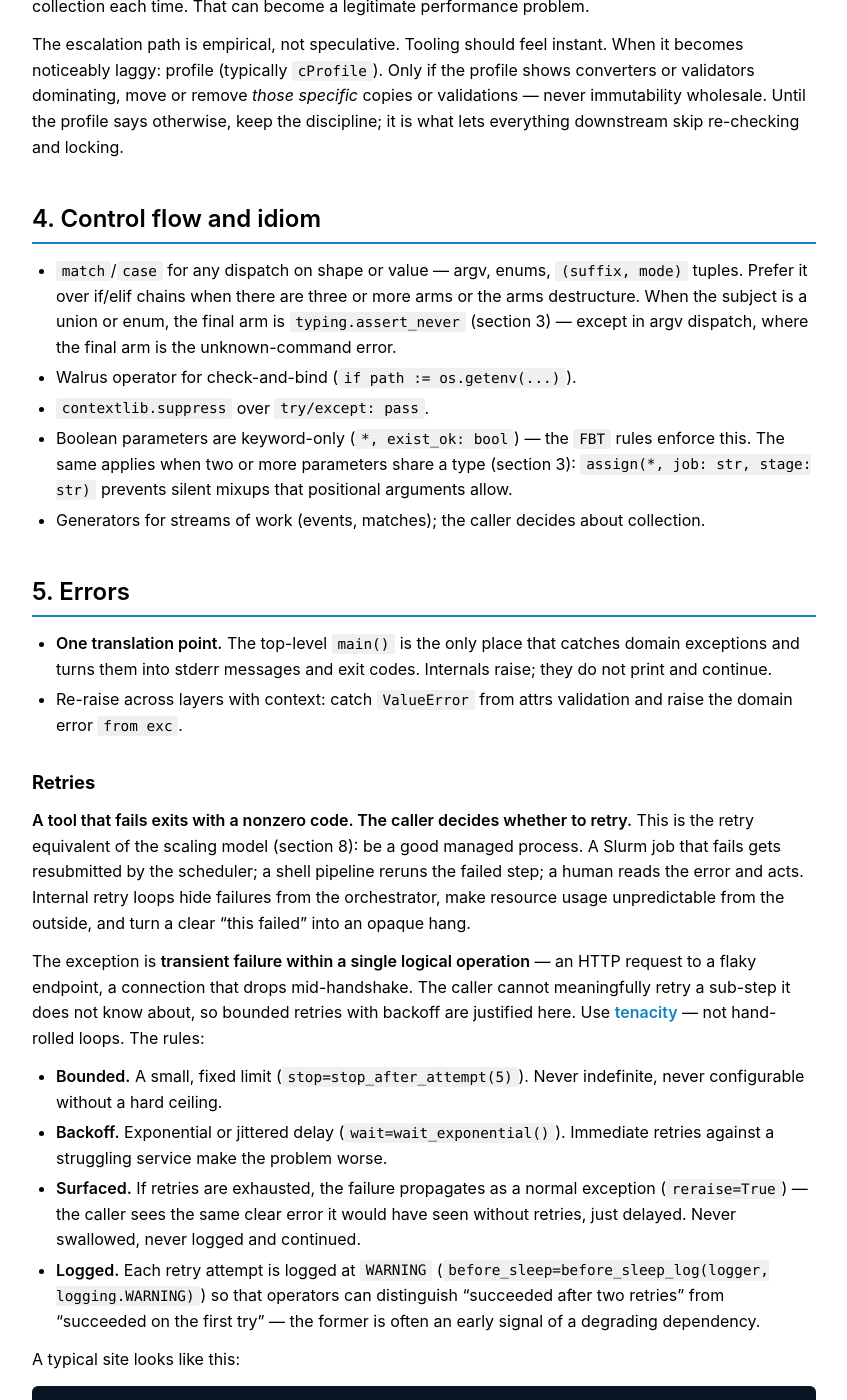
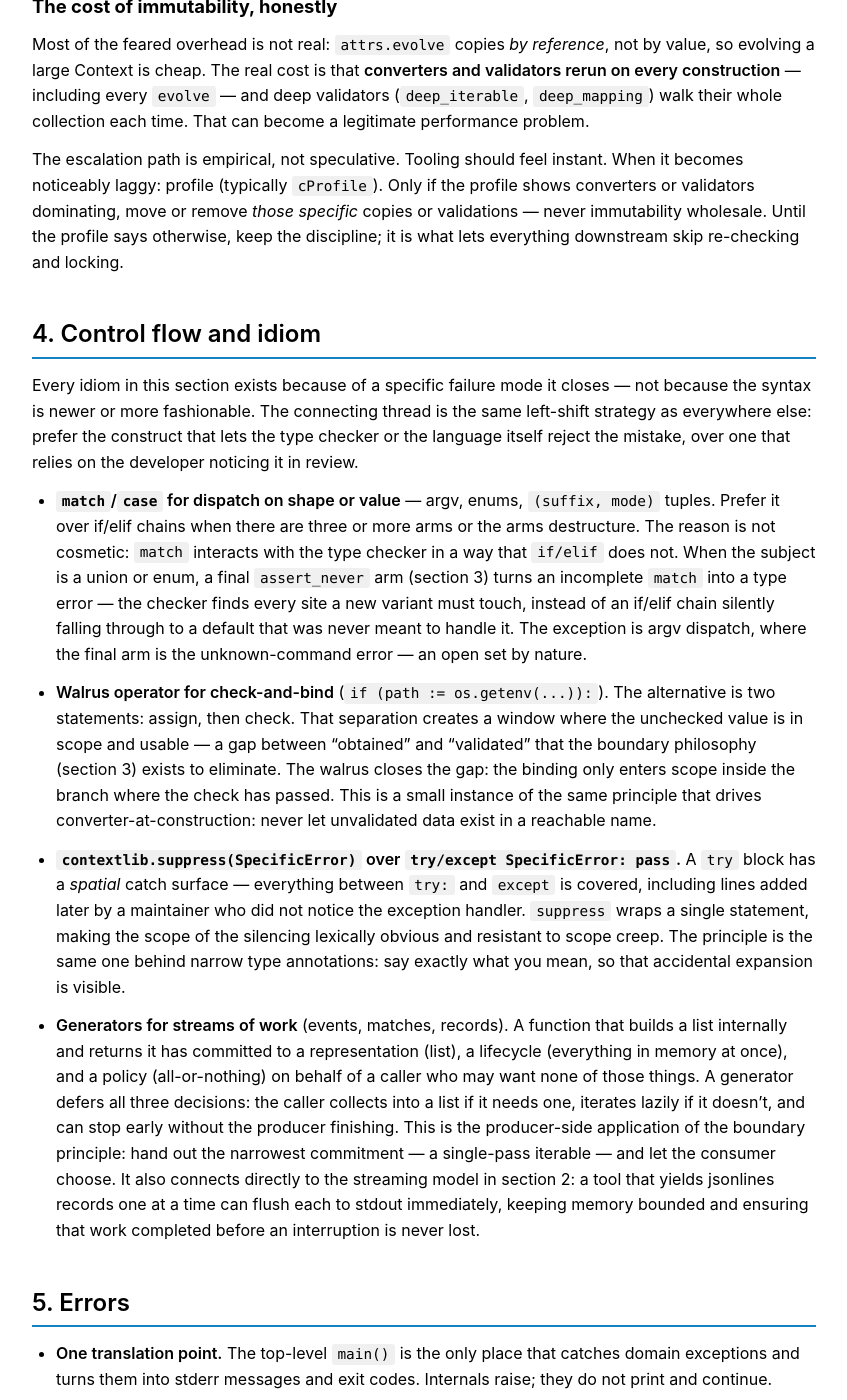
Before and after one commit to vikinganalytics/styleguide, a Jekyll site: the page built from pyguide.md, in a window 1280 px wide and 1400 px high, scrolled down 12816 px. Shown: the whole window, without its empty margins (216-1063 px from the left). Built offline with Jekyll 4.4.1, drawn with Linux system fonts in a browser that asks for light colours; our own code applies the rules of GitHub Pages for plain Markdown files; some of the changed text lies outside the part shown.

Commit message:
Rewrite §4 (Control flow) to argue from principles, not taste
Each idiom now explains the failure mode it closes and connects back
to the guide's core principles — matching the "why over how" standard
the rest of the guide sets. Removes the boolean/keyword-only bullet
(already fully argued in §3's precision subsection).

Co-Authored-By: Claude Opus 4.6 (1M context) <noreply@anthropic.com>

```diff
--- a/pyguide.md
+++ b/pyguide.md
@@ -7,6 +7,13 @@ This guide describes how we build Python tooling: command-line tools,
 developer utilities, and the libraries behind them. Its goal is a design
 language that prevents common classes of errors by construction rather
 than by defensive handling.
+
+A recurring strategy throughout the guide is to **left-shift errors**:
+move detection from production to tests, from tests to the type checker,
+from the type checker to a state that cannot be constructed at all. A
+type checker that runs in seconds over the entire codebase finds
+problems you would otherwise discover in a slow test suite at best, or
+in production — or not at all — at worst.
 
 ## Principles
 
@@ -668,19 +675,55 @@ what lets everything downstream skip re-checking and locking.
 
 ## 4. Control flow and idiom
 
-- `match`/`case` for any dispatch on shape or value — argv, enums,
+Every idiom in this section exists because of a specific failure mode it
+closes — not because the syntax is newer or more fashionable. The
+connecting thread is the same left-shift strategy as everywhere else:
+prefer the construct that lets the type checker or the language itself
+reject the mistake, over one that relies on the developer noticing it in
+review.
+
+- **`match`/`case` for dispatch on shape or value** — argv, enums,
   `(suffix, mode)` tuples. Prefer it over if/elif chains when there are
-  three or more arms or the arms destructure. When the subject is a union
-  or enum, the final arm is `typing.assert_never` (section 3) — except in
-  argv dispatch, where the final arm is the unknown-command error.
-- Walrus operator for check-and-bind (`if path := os.getenv(...)`).
-- `contextlib.suppress` over `try/except: pass`.
-- Boolean parameters are keyword-only (`*, exist_ok: bool`) — the `FBT`
-  rules enforce this. The same applies when two or more parameters share a
-  type (section 3): `assign(*, job: str, stage: str)` prevents silent
-  mixups that positional arguments allow.
-- Generators for streams of work (events, matches); the caller decides
-  about collection.
+  three or more arms or the arms destructure. The reason is not cosmetic:
+  `match` interacts with the type checker in a way that `if/elif` does
+  not. When the subject is a union or enum, a final `assert_never` arm
+  (section 3) turns an incomplete `match` into a type error — the checker
+  finds every site a new variant must touch, instead of an if/elif chain
+  silently falling through to a default that was never meant to handle it.
+  The exception is argv dispatch, where the final arm is the
+  unknown-command error — an open set by nature.
+
+- **Walrus operator for check-and-bind** (`if (path := os.getenv(...)):`).
+  The alternative is two statements: assign, then check. That separation
+  creates a window where the unchecked value is in scope and usable — a
+  gap between "obtained" and "validated" that the boundary philosophy
+  (section 3) exists to eliminate. The walrus closes the gap: the binding
+  only enters scope inside the branch where the check has passed. This is
+  a small instance of the same principle that drives converter-at-construction:
+  never let unvalidated data exist in a reachable name.
+
+- **`contextlib.suppress(SpecificError)` over `try/except SpecificError: pass`.**
+  A `try` block has a _spatial_ catch surface — everything between `try:`
+  and `except` is covered, including lines added later by a maintainer who
+  did not notice the exception handler. `suppress` wraps a single
+  statement, making the scope of the silencing lexically obvious and
+  resistant to scope creep. The principle is the same one behind narrow
+  type annotations: say exactly what you mean, so that accidental
+  expansion is visible.
+
+- **Generators for streams of work** (events, matches, records). A
+  function that builds a list internally and returns it has committed to
+  a representation (list), a lifecycle (everything in memory at once),
+  and a policy (all-or-nothing) on behalf of a caller who may want none
+  of those things. A generator defers all three decisions: the caller
+  collects into a list if it needs one, iterates lazily if it doesn't,
+  and can stop early without the producer finishing. This is the
+  producer-side application of the boundary principle: hand out the
+  narrowest commitment — a single-pass iterable — and let the consumer
+  choose. It also connects directly to the streaming model in section 2:
+  a tool that yields jsonlines records one at a time can flush each to
+  stdout immediately, keeping memory bounded and ensuring that work
+  completed before an interruption is never lost.
 
 ## 5. Errors
 
```
